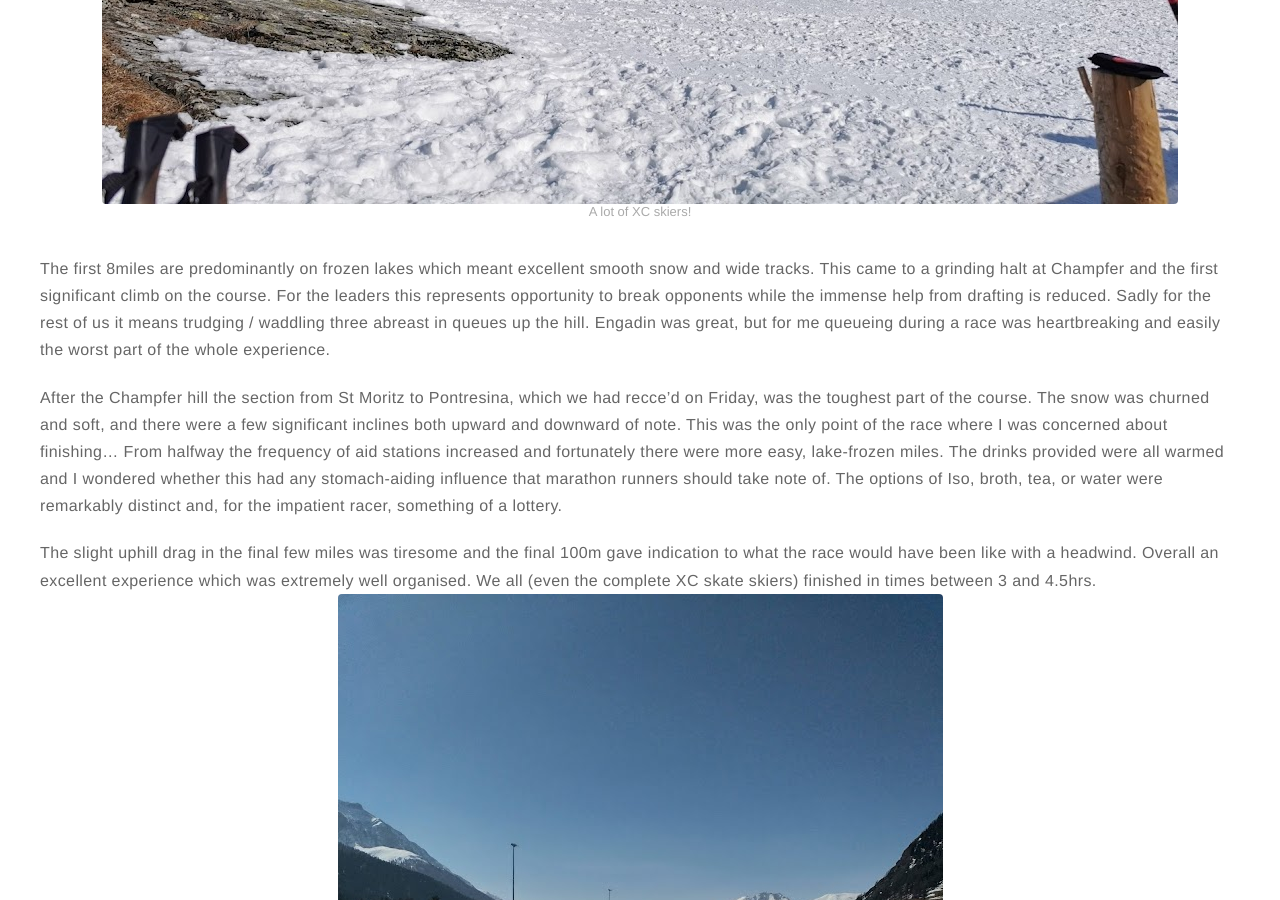
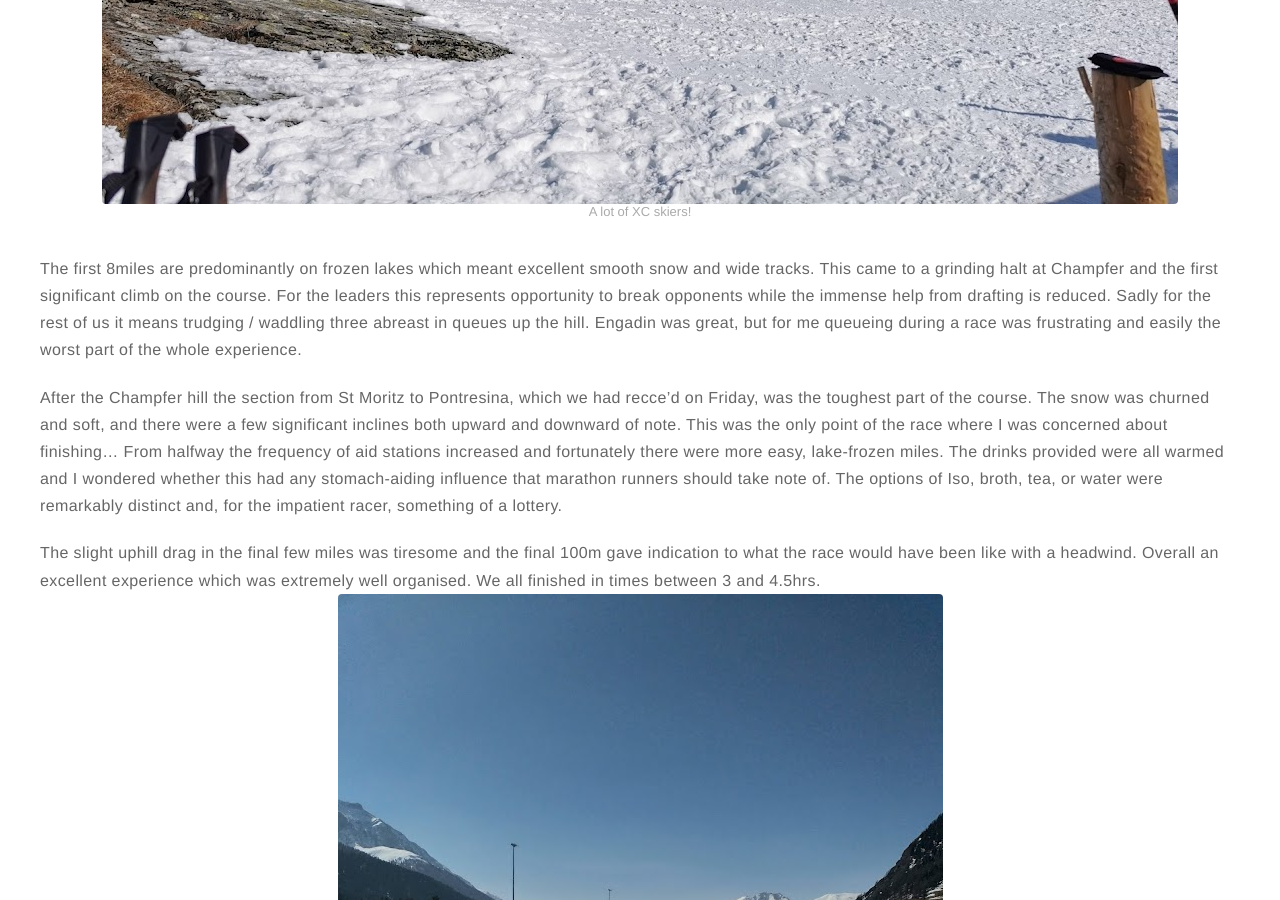
Before and after one commit to jc782/jc782.github.io, a Jekyll site: the page built from _posts/2022-03-18-Engadin-2022.markdown, in a window 1280 px wide and 900 px high, scrolled down 1228 px. Built offline with Jekyll 4.4.1, drawn with Linux system fonts in a browser that asks for light colours; some of the changed text lies outside the part shown.

Commit message:
minor changes

```diff
--- a/_posts/2022-03-18-Engadin-2022.markdown
+++ b/_posts/2022-03-18-Engadin-2022.markdown
@@ -22,11 +22,11 @@ Sunday morning dawned fine and bright and heading to the race we mused on expect
 <figcaption>A lot of XC skiers!</figcaption>
 
 
-The first 8miles are predominantly on frozen lakes which meant excellent smooth snow and wide tracks. This came to a grinding halt at Champfer and the first significant climb on the course. For the leaders this represents opportunity to break opponents while the immense help from drafting is reduced. Sadly for the rest of us it means trudging / waddling three abreast in queues up the hill. Engadin was great, but for me queueing during a race was heartbreaking and easily the worst part of the whole experience.
+The first 8miles are predominantly on frozen lakes which meant excellent smooth snow and wide tracks. This came to a grinding halt at Champfer and the first significant climb on the course. For the leaders this represents opportunity to break opponents while the immense help from drafting is reduced. Sadly for the rest of us it means trudging / waddling three abreast in queues up the hill. Engadin was great, but for me queueing during a race was frustrating and easily the worst part of the whole experience.
 
 After the Champfer hill the section from St Moritz to Pontresina, which we had recce'd on Friday, was the toughest part of the course. The snow was churned and soft, and there were a few significant inclines both upward and downward of note. This was the only point of the race where I was concerned about finishing... From halfway the frequency of aid stations increased and fortunately there were more easy, lake-frozen miles. The drinks provided were all warmed and I wondered whether this had any stomach-aiding influence that marathon runners should take note of. The options of Iso, broth, tea, or water were remarkably distinct and, for the impatient racer, something of a lottery.
 
-The slight uphill drag in the final few miles was tiresome and the final 100m gave indication to what the race would have been like with a headwind. Overall an excellent experience which was extremely well organised. We all (even the complete XC skate skiers) finished in times between 3 and 4.5hrs.
+The slight uphill drag in the final few miles was tiresome and the final 100m gave indication to what the race would have been like with a headwind. Overall an excellent experience which was extremely well organised. We all finished in times between 3 and 4.5hrs.
 ![finish](/assets/images/Engadin2022/finish.jpg){:class="img-responsive"}
 <figcaption>Finally!</figcaption>
 
@@ -52,6 +52,6 @@ Skiing in such conditions isn't the most fun, more a battle of feeling your way
 
 
 ## The Aftermath Part
-Drove back from the mountains and had another excellent pizza from a kebab shop. We had one on the first night from a place in Lecco. I was sneezing more than normal and was suspicious I had picked up more than just the Engadin finishers medal. Indeed, the next day I got home, LFT tested and was positive. Darn - so much for post pandemic...
+Drove back from the mountains and had another excellent pizza from a kebab shop. We had one on the first night from a place in Lecco. I was sneezing more than normal and was suspicious I'd caught a bug. Indeed, the next day I got home, LFT tested and was positive. Darn - so much for post pandemic...
 
 </div>
```
